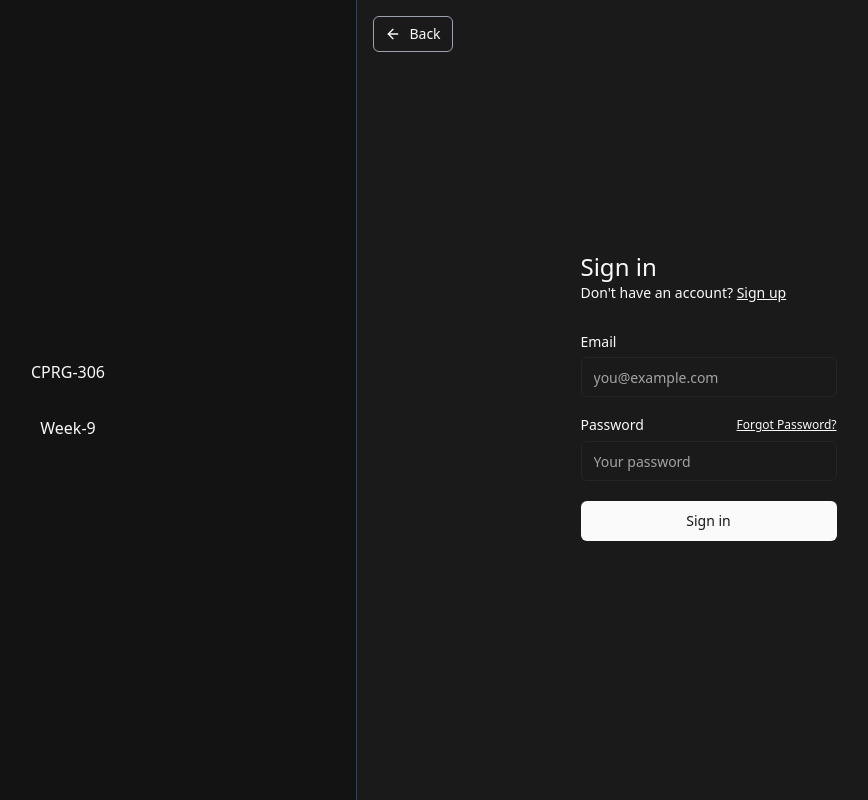
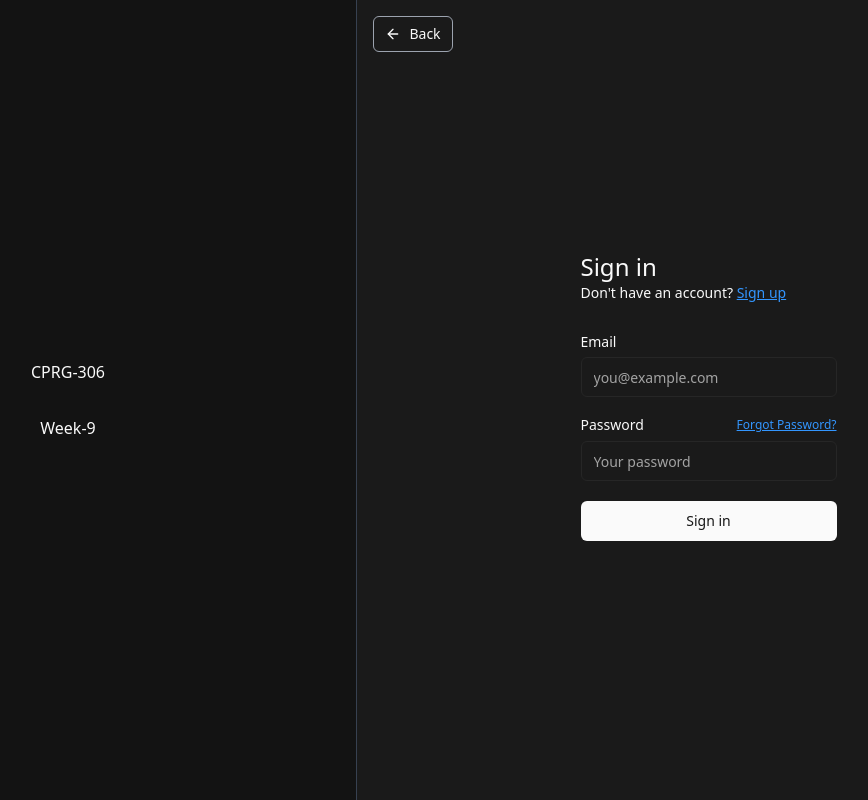
Before and after one commit to AmirZhou/cprg306-assignments, a Next.js app: page /sign-in in a window 1280 px wide. Shown: the whole page, without its empty margins (220-1088 px from the left). Built offline with nearby package versions, Linux system fonts and the light colour scheme.

Commit message:
feat: adjust link corlor for ux convention

```diff
--- a/app/(auth-pages)/sign-in/page.tsx
+++ b/app/(auth-pages)/sign-in/page.tsx
@@ -15,7 +15,7 @@ export default async function Login(props: { searchParams: Promise<Message> }) {
         <p className="text-sm text-foreground">
           Don&apos;t have an account?{" "}
           <Link
-            className="font-medium text-foreground underline"
+            className="text-link font-medium text-foreground underline"
             href="/sign-up"
           >
             Sign up
@@ -27,7 +27,7 @@ export default async function Login(props: { searchParams: Promise<Message> }) {
           <div className="flex items-center justify-between">
             <Label htmlFor="password">Password</Label>
             <Link
-              className="text-xs text-foreground underline"
+              className="text-link text-xs underline"
               href="/forgot-password"
             >
               Forgot Password?
--- a/app/(auth-pages)/sign-up/page.tsx
+++ b/app/(auth-pages)/sign-up/page.tsx
@@ -23,7 +23,7 @@ export default async function SignUp(props: {
         <h1 className="text-2xl font-medium">Sign up</h1>
         <p className="text text-sm text-foreground">
           Already have an account?{" "}
-          <Link className="text-primary font-medium underline" href="/sign-in">
+          <Link className="text-link font-medium underline" href="/sign-in">
             Sign in
           </Link>
         </p>
--- a/app/globals.css
+++ b/app/globals.css
@@ -6,6 +6,7 @@
   :root {
     --background: 0 0% 100%;
     --foreground: 0 0% 3.9%;
+    --link: 211 100% 60%;
     --card: 0 0% 100%;
     --card-foreground: 0 0% 3.9%;
     --popover: 0 0% 100%;
@@ -34,6 +35,7 @@
   .dark {
     --background: 0 0% 10%;
     --foreground: 0 0% 98%;
+    --link: 211 100% 60%;
     --card: 0 0% 3.9%;
     --card-foreground: 0 0% 98%;
     --popover: 0 0% 3.9%;
--- a/tailwind.config.ts
+++ b/tailwind.config.ts
@@ -1,4 +1,4 @@
-import type { Config } from 'tailwindcss';
+import type { Config } from "tailwindcss";
 
 const config: Config = {
   content: [
@@ -12,6 +12,7 @@ const config: Config = {
       colors: {
         foreground: "hsl(var(--foreground))",
         background: "hsl(var(--background))",
+        link: "hsl(var(--link))",
         border: "hsl(var(--border))",
         input: "hsl(var(--input))",
         ring: "hsl(var(--ring))",
@@ -45,7 +46,7 @@ const config: Config = {
         },
       },
       fontFamily: {
-        poppins: 'var(--font-poppins)',
+        poppins: "var(--font-poppins)",
       },
     },
   },
```
